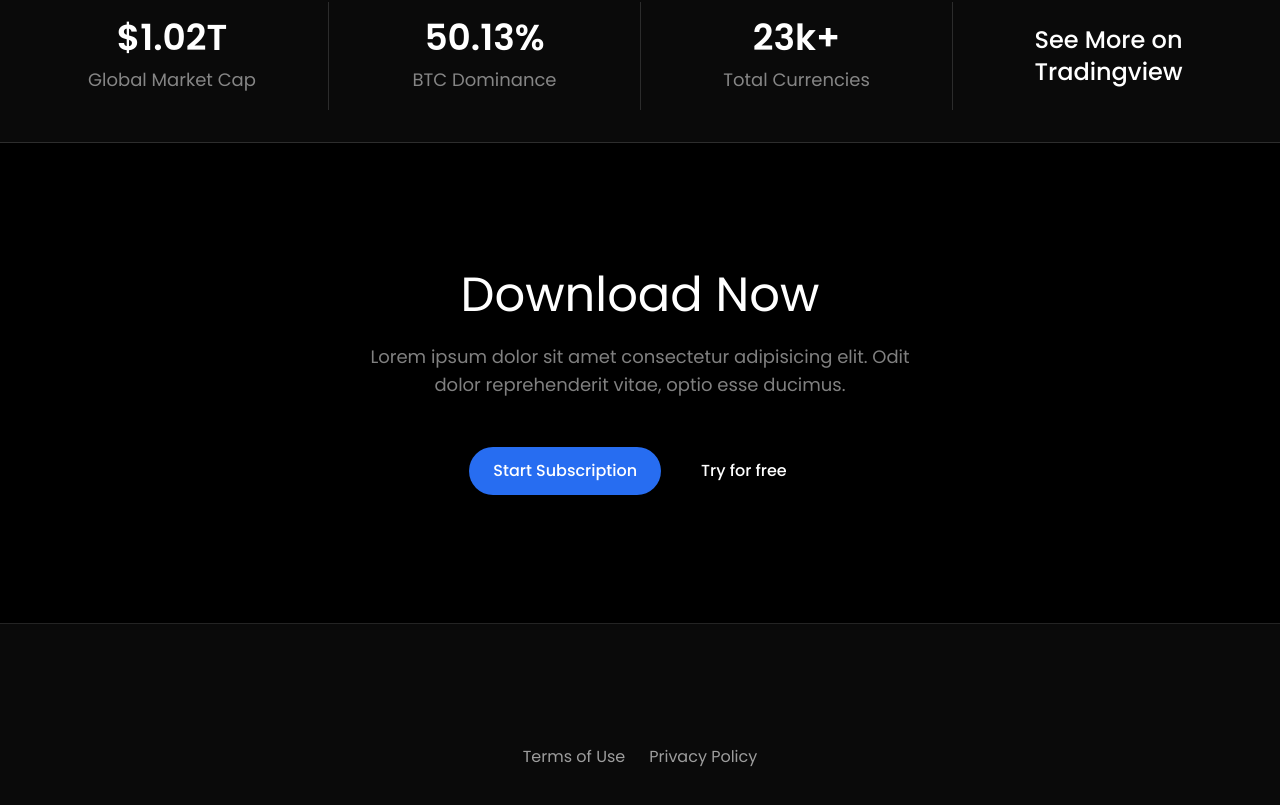
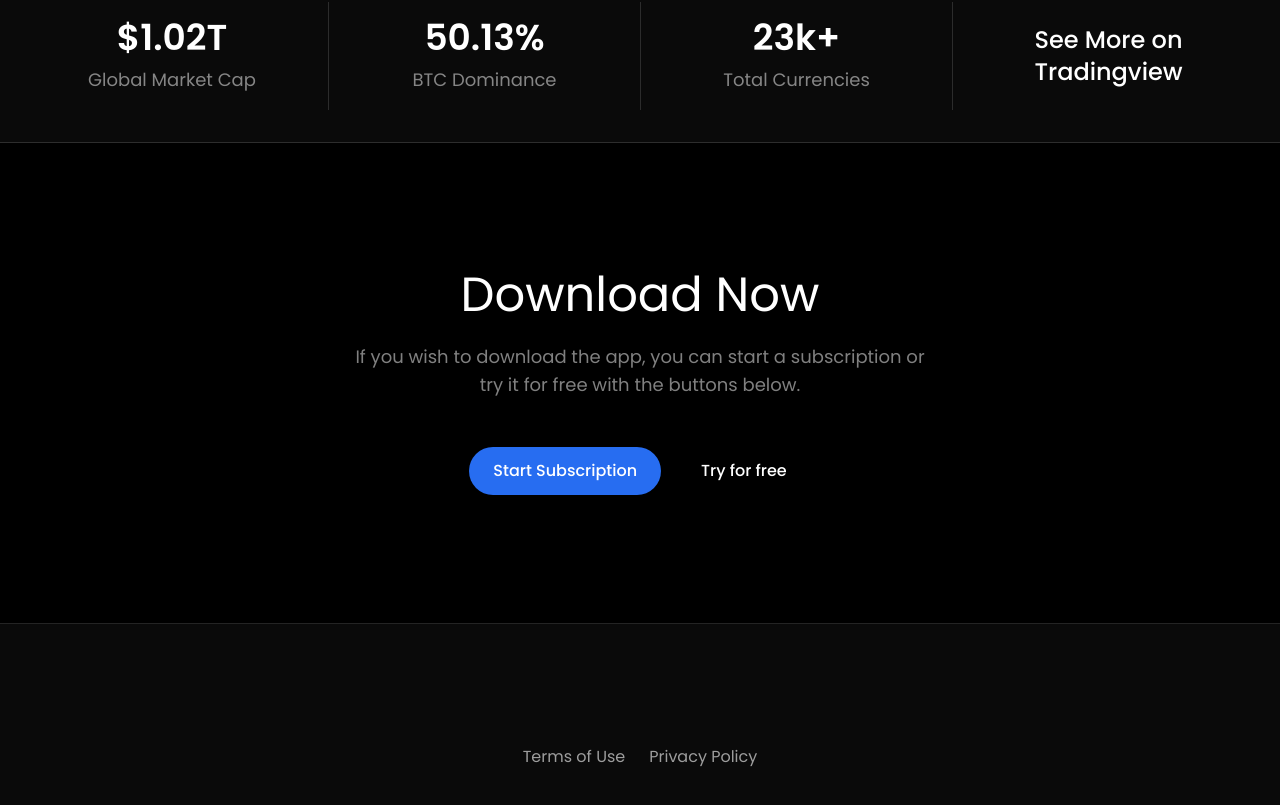
Before and after one commit to can-erturk/react-crypto-prices, a React (Vite) app: page / in a window 1280 px wide. Shown: the part 1763-2568 px from the top of the page. Built offline with nearby package versions, Linux system fonts and the light colour scheme; no server answers; some icons are missing.

Commit message:
Updated description in the DownloadNow section.

```diff
--- a/src/components/DownloadNow.jsx
+++ b/src/components/DownloadNow.jsx
@@ -7,7 +7,7 @@ function DownloadNow() {
 
         <SectionTitle
           title="Download Now"
-          description="Lorem ipsum dolor sit amet consectetur adipisicing elit. Odit dolor reprehenderit vitae, optio esse ducimus."
+          description="If you wish to download the app, you can start a subscription or try it for free with the buttons below."
         />
 
         <div className="flex max-sm:flex-col gap-4 justify-center items-center -mt-2 max-sm:-mt-6">
```
